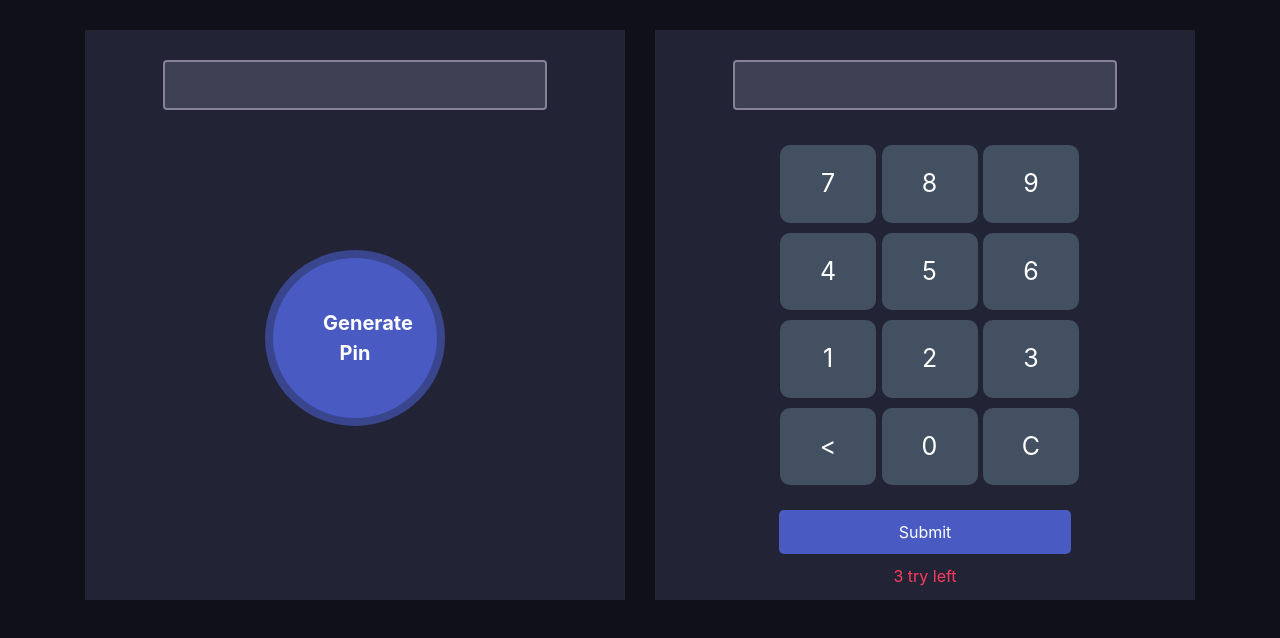
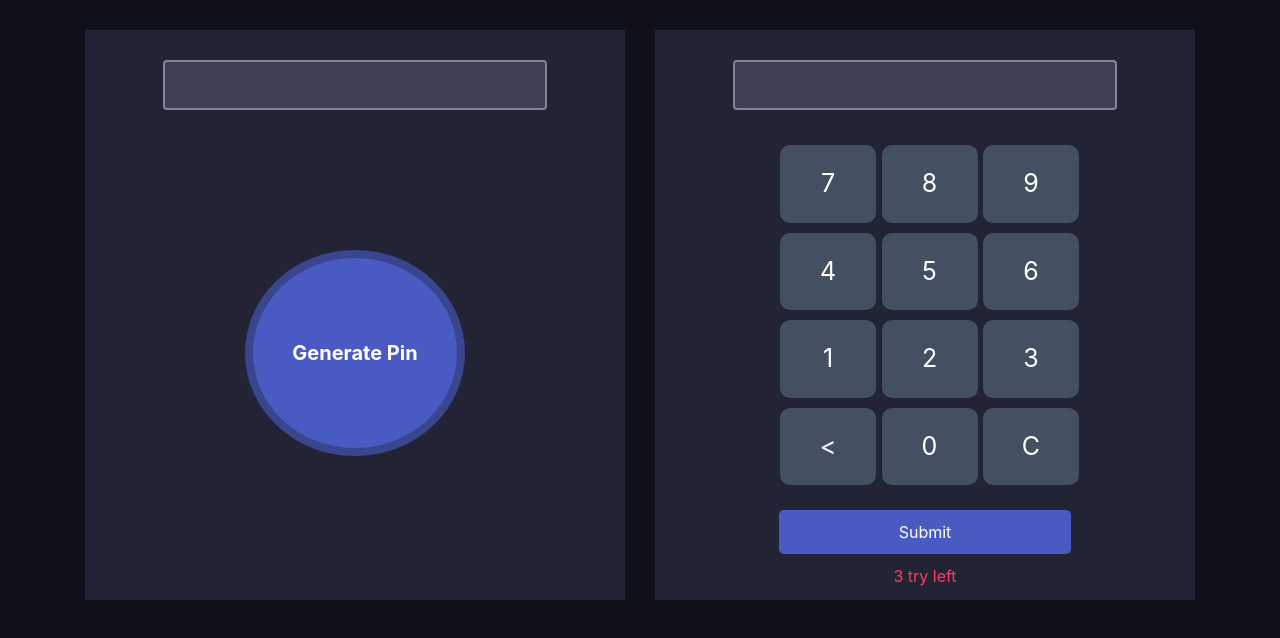
Before and after one commit to sayedmdsafwan/pin-matcher-js, a plain HTML site: page index.html in a window 1280 px wide. Drawn offline with nearby package versions, Linux system fonts and the light colour scheme.

Commit message:
style added

```diff
--- a/style.css
+++ b/style.css
@@ -17,8 +17,8 @@ body {
 }
 .generate-btn {
     margin-top: 140px;
-    width: 180px;
-    padding: 50px;
+    min-width: 180px;
+    padding: 80px 39px;
     border-radius: 50%;
     border: 8px solid #39458c;
     background-color: #495bc3;
```
